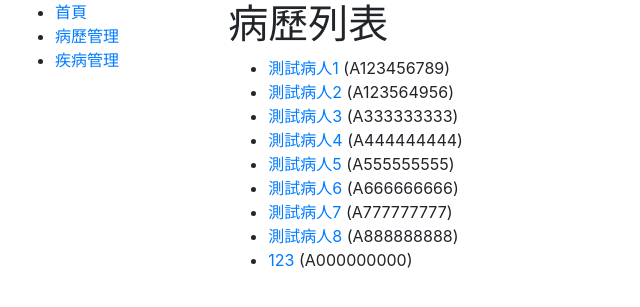
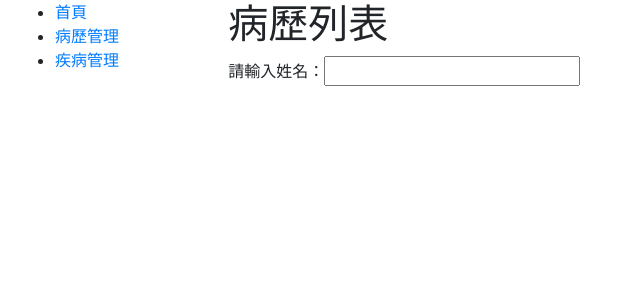
Before and after one commit to phhuang102i/medical_record, a Django app: page /catalog/patients/ in a window 1280 px wide. Shown: the top 307 px of the page, without its empty margins (0-640 px from the left). Run offline with Django 3.2, Linux system fonts and the light colour scheme; data comes from the database, SQL or seed files in the repository; both versions use the stored data as it was after the commit; some libraries are stand-ins or nearby versions.

Commit message:
Some models changed and extend & working on custom filter

```diff
--- a/catalog/admin.py
+++ b/catalog/admin.py
@@ -9,11 +9,11 @@
 
 # Define the admin class
 class PatientAdmin(admin.ModelAdmin):
-    list_display = ('name', 'personalid', 'date_of_birth')
+    list_display = ('name', 'personalid', 'bloodtype','height','weight','date_of_birth')
     list_filter = ('return_date','illness')
     fieldsets = (
         (None, {
-            'fields': ('name', 'personalid', 'date_of_birth')
+            'fields': ('name', 'personalid','bloodtype','height','weight','date_of_birth')
         }),
         (None, {
             'fields': ('return_date', 'illness')
--- a/catalog/models.py
+++ b/catalog/models.py
@@ -3,11 +3,28 @@
 import datetime
 
 # Create your models here.
+
+
+
+
+
+
 class Illness(models.Model):
     name = models.CharField(max_length = 200,help_text = "輸入疾病名稱")
+    Type = (('severe','重大疾病'),('minor','一般疾病'))
+    selection = models.CharField(choices = Type,max_length = 10,default ='minor',help_text = '請選疾病是否為重症')
 
     def __str__(self):
         return self.name
+
+class Severe_illness_record(models.Model):
+    date = models.DateField(help_text = "發病日期",default = datetime.date.today)
+    patient = models.ForeignKey('Patient',on_delete = models.SET_NULL,null = True,help_text = "病人姓名")
+    illness = models.OneToOneField(Illness,help_text = "重症名稱", on_delete = models.CASCADE)
+
+
+    def __str__(self):
+        return str(self.patient)+" "+str(self.illness) + " " + str(self.date)
 
 
 class Treatment_record(models.Model):
@@ -26,12 +43,15 @@
     name = models.CharField(max_length = 200,help_text = "輸入病人姓名")
     personalid = models.CharField(max_length = 200,help_text = "輸入病人身分證字號")
     bloodtype = models.CharField(max_length = 200,help_text = "輸入病人血型")
+    height = models.PositiveIntegerField(help_text ="輸入病人身高(cm)",default = 180)
+    weight = models.PositiveIntegerField(help_text = "輸入病人體重(kg)",default = 70)
     date_of_birth = models.DateField(help_text = "輸入病人出生年月日")
     return_date = models.DateField(help_text = "下次約診日期", blank = True, default = datetime.date.today)
+    illness = models.ManyToManyField(Illness,help_text = "請選病人患有什麼疾病",related_name ="illness")
+    past_illness = models.ManyToManyField(Illness,help_text = "請選病人過去病史",related_name = "past_illness")
 
-    illness = models.ManyToManyField(Illness,help_text = "請選病人患有什麼疾病")
-
-
+    def BMI(self):
+        return round(float(self.weight)/((float(self.height)/100)** 2),2)
 
 
     def __str__(self):
--- a/catalog/templates/catalog/patient_detail.html
+++ b/catalog/templates/catalog/patient_detail.html
@@ -17,7 +17,9 @@
 });
 </script>
   <h1> {{ patient}}</h1>
-
+  <p><strong>身高:</strong> {{ patient.height}}</p>
+  <p><strong>體重:</strong> {{ patient.weight}}</p>
+  <p><strong>BMI:</strong> {{ patient.BMI}}</p>
   <p><strong>血型:</strong> {{ patient.bloodtype}}</p>
   <p><strong>生日:</strong> {{ patient.date_of_birth }}</p>
   <p><strong>下次約診日:</strong> {{ patient.return_date}}</p>
--- a/catalog/templates/catalog/patient_list.html
+++ b/catalog/templates/catalog/patient_list.html
@@ -1,13 +1,19 @@
 {% extends "base_generic.html" %}
 
+{% load customtag %}
 {% block content %}
   <h1>病歷列表</h1>
+  <form>
+請輸入姓名：<input type="text" name="patient_name" value ={{filterinput|strtype}}>
+</form>
   {% if patient_list %}
   <ul>
     {% for patient in patient_list %}
+	{%if  patient.name|startswith:filterinput %}
       <li>
         <a href="{{ patient.get_absolute_url }}">{{ patient.name }}</a> ({{patient.personalid}})
       </li>
+	 {%endif%}
     {% endfor %}
   </ul>
   {% else %}
--- /dev/null
+++ b/catalog/templatetags/customtag.py
@@ -0,0 +1,15 @@
+from django import template
+
+register = template.Library()
+
+
+@register.filter('startswith')
+def startswith(text, starts):
+    startlen = len(starts)
+    if str(text)[:startlen] == str(starts):
+        return True
+    return False
+
+@register.filter('strtype')
+def strtype(text):
+    return str(text)
```
Also changed, not shown: catalog/migrations/0003_auto_20190717_2325.py (added), catalog/migrations/0004_auto_20190717_2336.py (added), catalog/templatetags/__init__.py (added), db.sqlite3.
